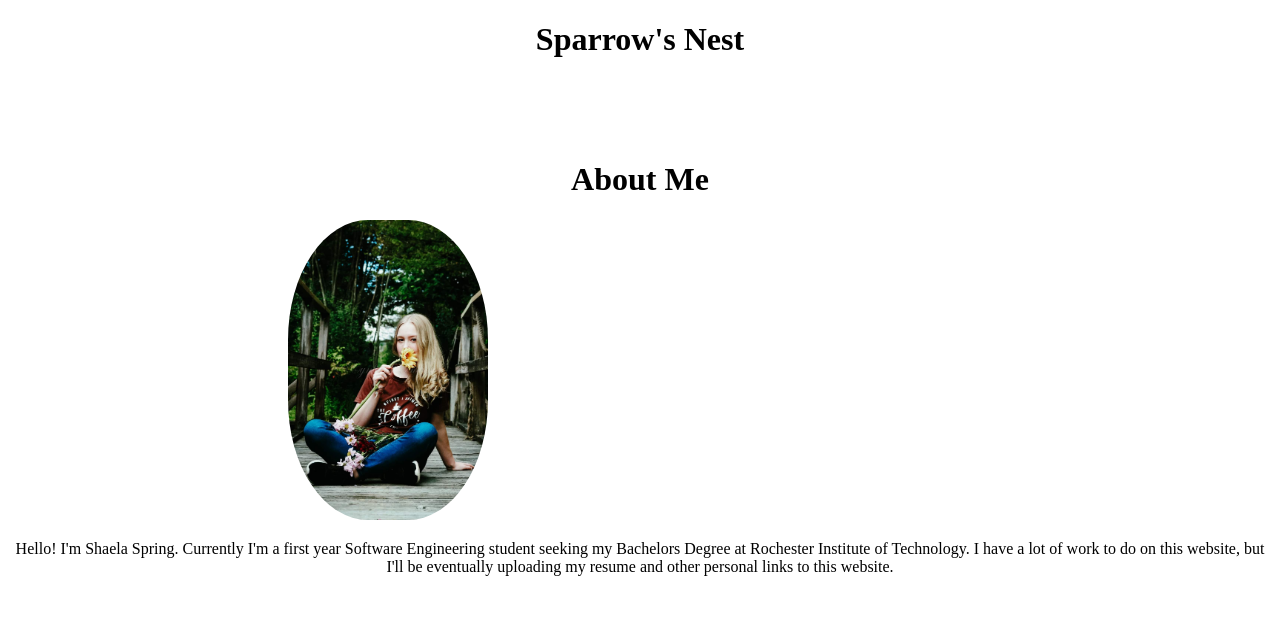
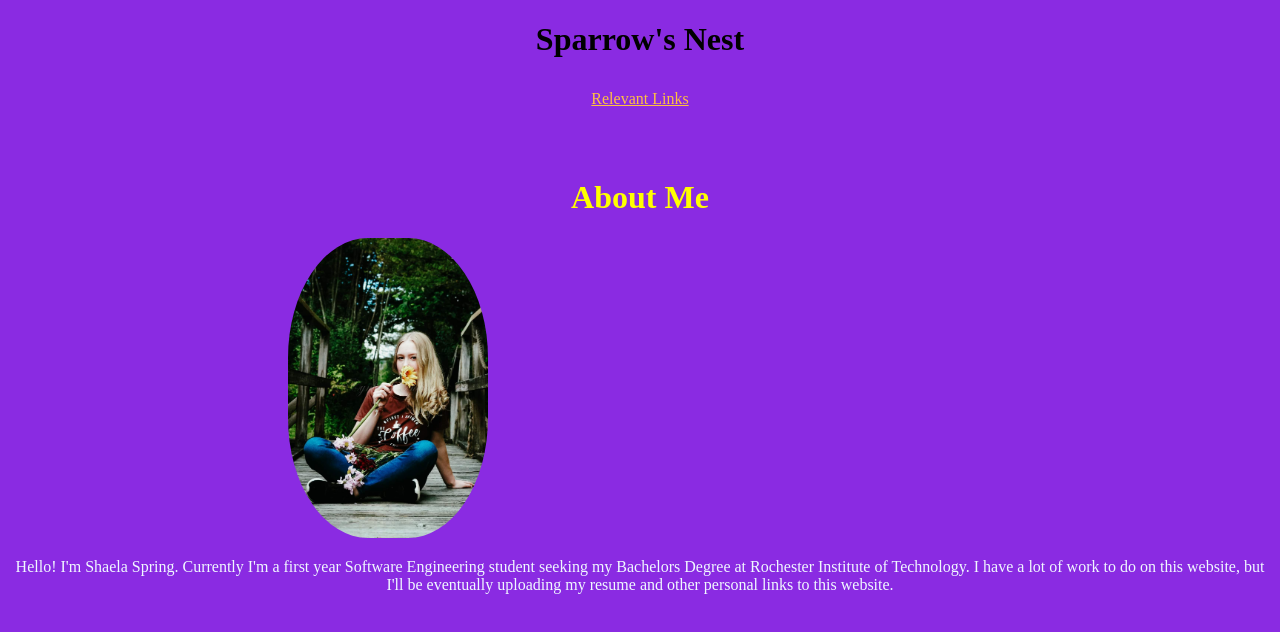
Before and after one commit to shaeespring/sparrows-nest, a plain HTML site: page index.html in a window 1280 px wide. Drawn offline with Linux system fonts and the light colour scheme.

Commit message:
Adding some color and a bit of structure.

```diff
--- a/index.html
+++ b/index.html
@@ -1,9 +1,11 @@
 <!DOCTYPE html>
 <html>
     <head>
-        <link rel ="stylesheet" href = "style.css">
         <title> Sparrow's Nest </title>
         <style>
+        body {
+            background-color: blueviolet;
+        }
         header {
             text-align: center;
             padding: 20 px;
@@ -15,7 +17,9 @@
             word-spacing: 50 px;
             padding: 10px;
             }
-
+        nav a {
+            color: #FFC141;
+        }
             *{
                 box-sizing: border-box;
             }
@@ -28,6 +32,7 @@
 
             .profile {
                 align-items: center;
+                color: yellow;
 
             }
             .profile img {
@@ -38,8 +43,10 @@
             }
             .profile h1 {
                 text-align: center;
+
             }
             .profile p {
+                color: aliceblue;
                 text-align: center;
             }
 
@@ -51,6 +58,7 @@
         <nav>
         <!-- This eventually be links to the 5 blocks at the top -->
         <!-- <a href = ...> Title </a>-->
+        <a href = links.html >Relevant Links</a>
         </nav>
         </header>
         <main>
```
Also changed, not shown: links.html (added, +8 -0 lines).
